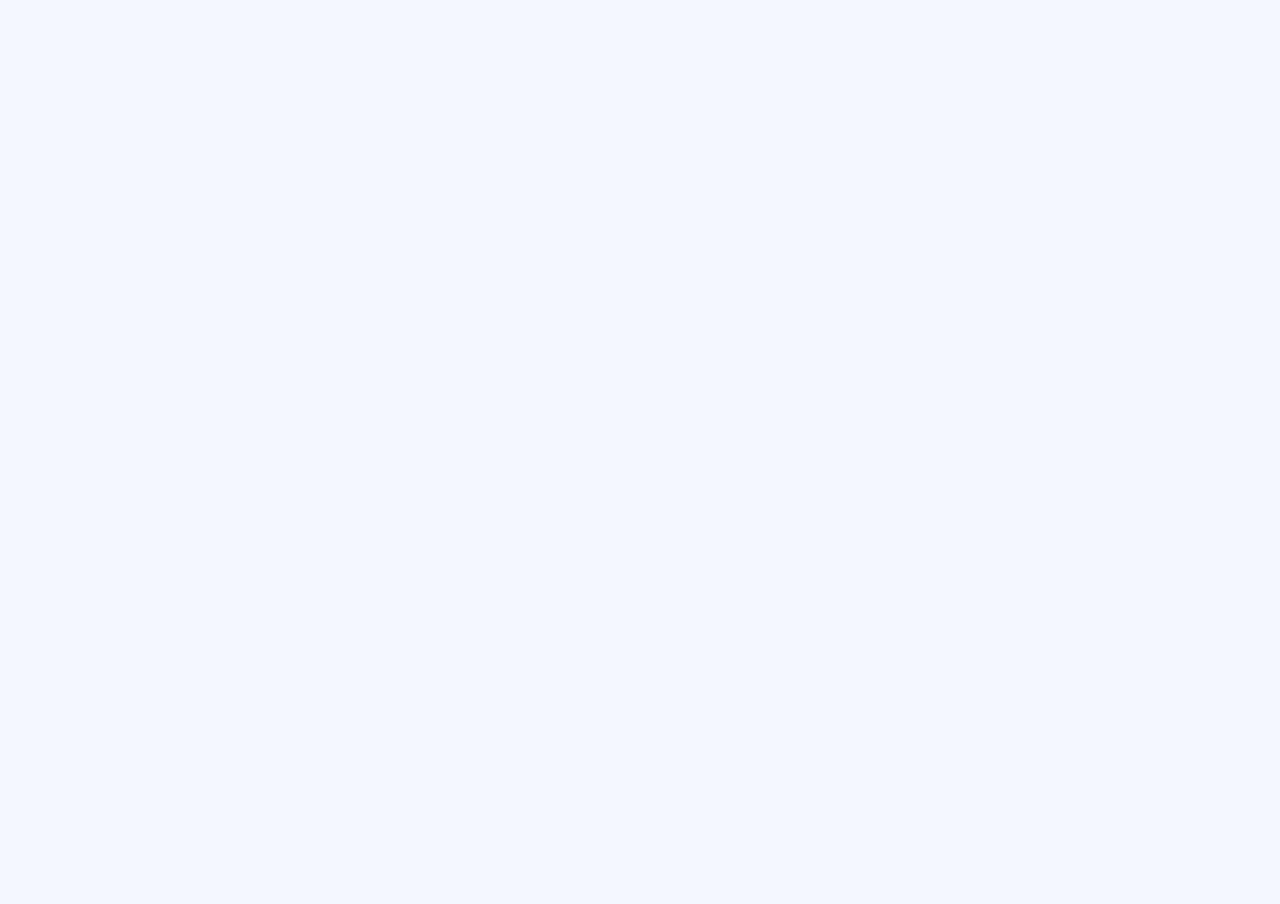
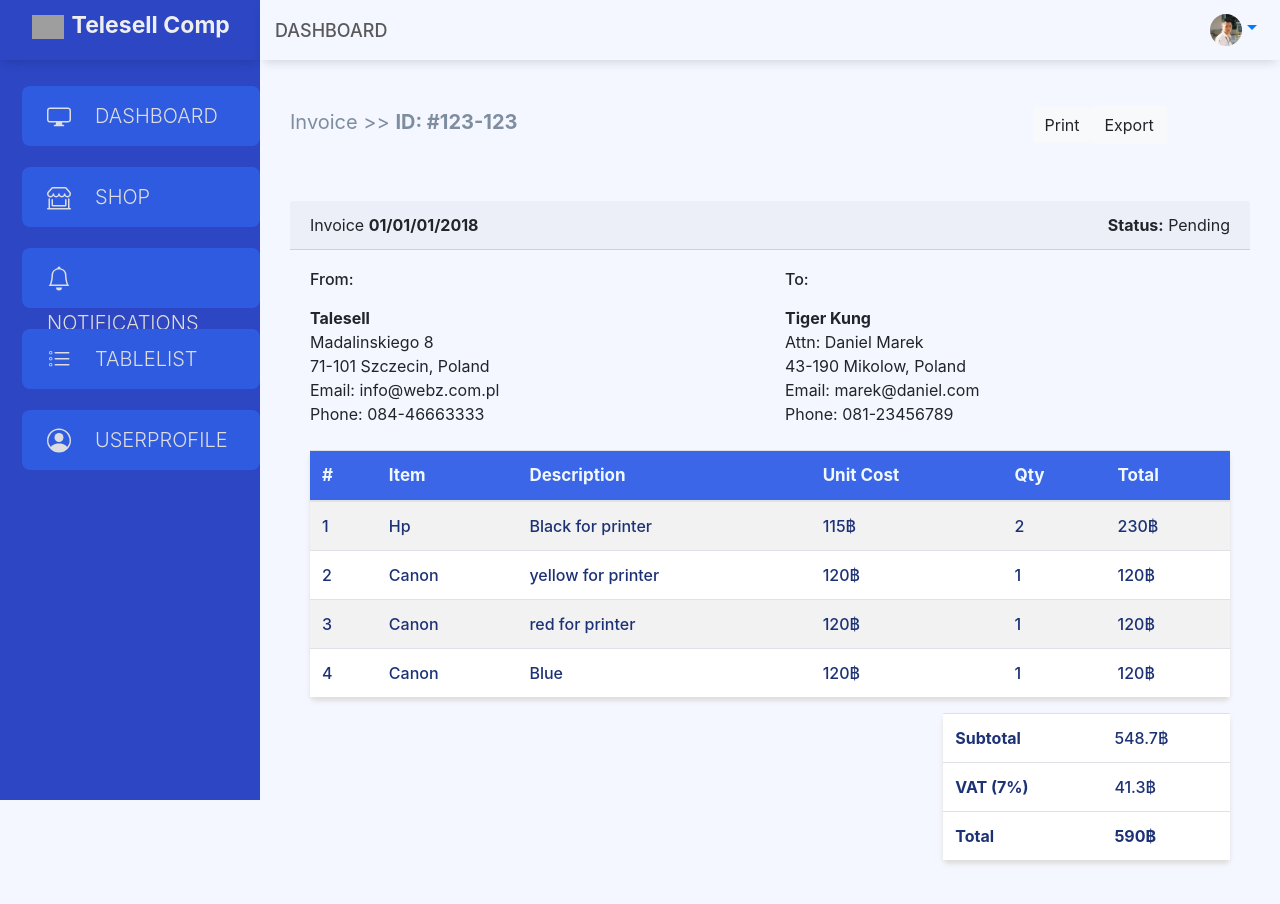
Before and after one commit to aewkew/Talesell_demo, a Nuxt app: page /invoice in a window 1280 px wide. Before the commit this address had no page. Shown: the top 904 px of the page. Before the commit the page ends 800 px from the top, so only its background shows below. Built offline with nearby package versions, Linux system fonts and the light colour scheme; grey boxes are pictures that could not be loaded.

Commit message:
add invoice

```diff
--- a/components/Cards/Card.vue
+++ b/components/Cards/Card.vue
@@ -27,7 +27,7 @@
 </template>
 <script>
 export default {
-    name: "card",
+    name: "",
     props: {
             title: String,
             subTitle: String
--- a/components/Cards/ChartCard.vue
+++ b/components/Cards/ChartCard.vue
@@ -1,4 +1,7 @@
 <template lang="">
+   <Card>
+
+   </Card>
 
 
 </template>
--- a/package.json
+++ b/package.json
@@ -14,6 +14,7 @@
     "bootstrap": "^4.6.1",
     "bootstrap-icons": "^1.8.3",
     "bootstrap-vue": "^2.21.2",
+    "chart.js": "^3.9.1",
     "core-js": "^3.19.3",
     "express": "^4.18.1",
     "mysql2": "^2.3.3",
--- a/pages/Dashboard.vue
+++ b/pages/Dashboard.vue
@@ -3,6 +3,8 @@
        Dashboard
     <!--Stats cards-->
      <div class="row">
+       <div class="col"></div>
+       <div class="col"></div>
 
      </div>
 
--- a/pages/TableList.vue
+++ b/pages/TableList.vue
@@ -21,7 +21,7 @@
             <b-td>{{ item.Customer }}</b-td>
             <b-td>{{ item.tel }}</b-td>
             <b-td>{{ item.employee }}</b-td>
-            <b-td>{{ item.Invoid }}</b-td>
+            <b-td> <a  href="invoice"> {{ item.Invoid }} </a> </b-td>
           </b-tr>
         </b-tbody>
 
--- /dev/null
+++ b/pages/invoice.vue
@@ -0,0 +1,148 @@
+<template>
+  <div>
+    <div class="container mb-5 mt-3">
+      <div class="row d-flex align-items-baseline">
+        <div class="col-xl-9">
+          <p style="color: #7e8d9f;font-size: 20px;">Invoice >> <strong>ID: #123-123</strong></p>
+        </div>
+        <div class="col-xl-3 float-end">
+          <a class="btn btn-light text-capitalize border-0" data-mdb-ripple-color="dark"><i
+              class="fas fa-print text-primary"></i> Print</a>
+          <a class="btn btn-light text-capitalize" data-mdb-ripple-color="dark"><i
+              class="far fa-file-pdf text-danger"></i> Export</a>
+        </div>
+
+      </div>
+    </div>
+
+    <div class="container">
+      <div class="card-header">
+        Invoice
+        <strong>01/01/01/2018</strong>
+        <span class="float-right"> <strong>Status:</strong> Pending</span>
+      </div>
+      <div class="card-body">
+        <div class="row mb-4">
+          <div class="col-sm-6">
+            <h6 class="mb-3">From:</h6>
+            <div>
+              <strong>Talesell</strong>
+            </div>
+            <div>Madalinskiego 8</div>
+            <div>71-101 Szczecin, Poland</div>
+            <div>Email: info@webz.com.pl</div>
+            <div>Phone:  084-46663333</div>
+          </div>
+
+          <div class="col-sm-6">
+            <h6 class="mb-3">To:</h6>
+            <div>
+              <strong>Tiger Kung</strong>
+            </div>
+            <div>Attn: Daniel Marek</div>
+            <div>43-190 Mikolow, Poland</div>
+            <div>Email: marek@daniel.com</div>
+            <div>Phone: 081-23456789</div>
+          </div>
+        </div>
+
+        <div class="table-responsive-sm">
+          <table class="table table-striped">
+            <thead>
+              <tr>
+                <th class="center">#</th>
+                <th>Item</th>
+                <th>Description</th>
+
+                <th class="right">Unit Cost</th>
+                <th class="center">Qty</th>
+                <th class="right">Total</th>
+              </tr>
+            </thead>
+            <tbody>
+
+              <tr>
+                <td class="center">1</td>
+                <td class="left strong">Hp</td>
+                <td class="left">Black for printer</td>
+
+                <td class="right">115฿</td>
+                <td class="center">2</td>
+                <td class="right">230฿</td>
+              </tr>
+
+              <tr>
+                <td class="center">2</td>
+                <td class="left">Canon</td>
+                <td class="left">
+                  yellow for printer
+                </td>
+
+                <td class="right">120฿</td>
+                <td class="center">1</td>
+                <td class="right">120฿</td>
+              </tr>
+              <tr>
+                <td class="center">3</td>
+                <td class="left">Canon</td>
+                <td class="left">red for printer</td>
+
+                <td class="right">120฿</td>
+                <td class="center">1</td>
+                <td class="right">120฿</td>
+              </tr>
+              <tr>
+                <td class="center">4</td>
+                <td class="left">Canon</td>
+                <td class="left">Blue</td>
+
+                <td class="right">120฿</td>
+                <td class="center">1</td>
+                <td class="right">120฿</td>
+              </tr>
+            </tbody>
+          </table>
+        </div>
+        <div class="row">
+          <div class="col-lg-4 col-sm-5"></div>
+
+          <div class="col-lg-4 col-sm-5 ml-auto">
+            <table class="table table-clear">
+              <tbody>
+                <tr>
+                  <td class="left">
+                    <strong>Subtotal</strong>
+                  </td>
+                  <td class="right">548.7฿</td>
+                </tr>
+
+                <tr>
+                  <td class="left">
+                    <strong>VAT (7%)</strong>
+                  </td>
+                  <td class="right">41.3฿</td>
+                </tr>
+                <tr>
+                  <td class="left">
+                    <strong>Total</strong>
+                  </td>
+                  <td class="right">
+                    <strong>590฿</strong>
+                  </td>
+                </tr>
+              </tbody>
+            </table>
+          </div>
+        </div>
+      </div>
+    </div>
+  </div>
+</template>
+<script>
+export default {
+  layout: "coreLayout",
+};
+</script>
+<style lang="">
+
+</style>
```
Also changed, not shown: 1 other file (tests, documents, lock files or other folders).
